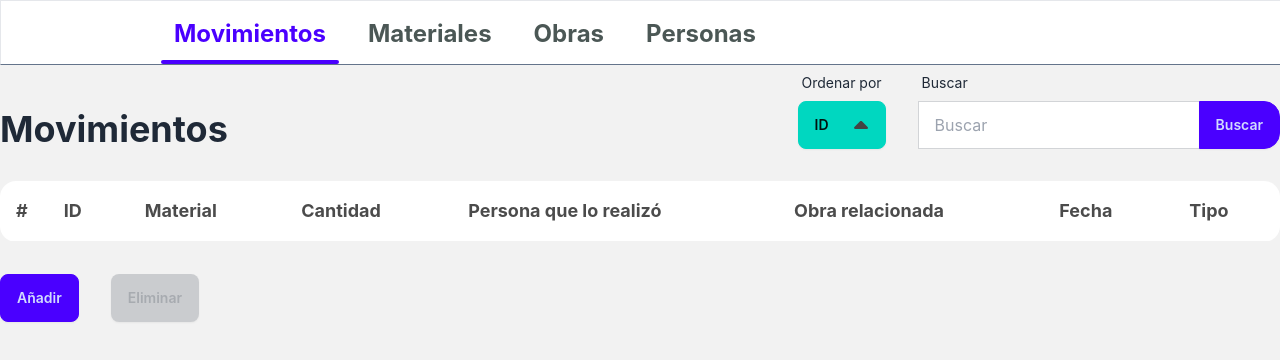
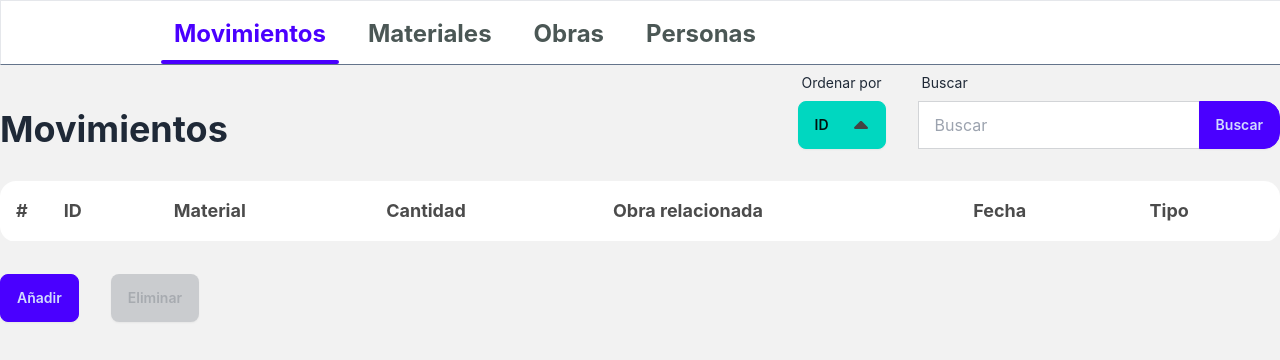
Before and after one commit to osoyinas/simple-inventory, a React (Vite) app: page /#/moves in a window 1280 px wide. Shown: the top 360 px of the page. Built offline with nearby package versions, Linux system fonts and the light colour scheme.

Commit message:
Remove persona que lo realizó

```diff
--- a/src/renderer/Components/dashboard/MovementDashboard.tsx
+++ b/src/renderer/Components/dashboard/MovementDashboard.tsx
@@ -16,7 +16,6 @@ export function MovementDasboard() {
         {name:"ID"},
         {name:"Material"},
         {name:"Cantidad"},
-        {name:"Persona que lo realizó"},
         {name:"Obra relacionada"},
         {name:"Fecha"},
         {name:"Tipo"},
```
